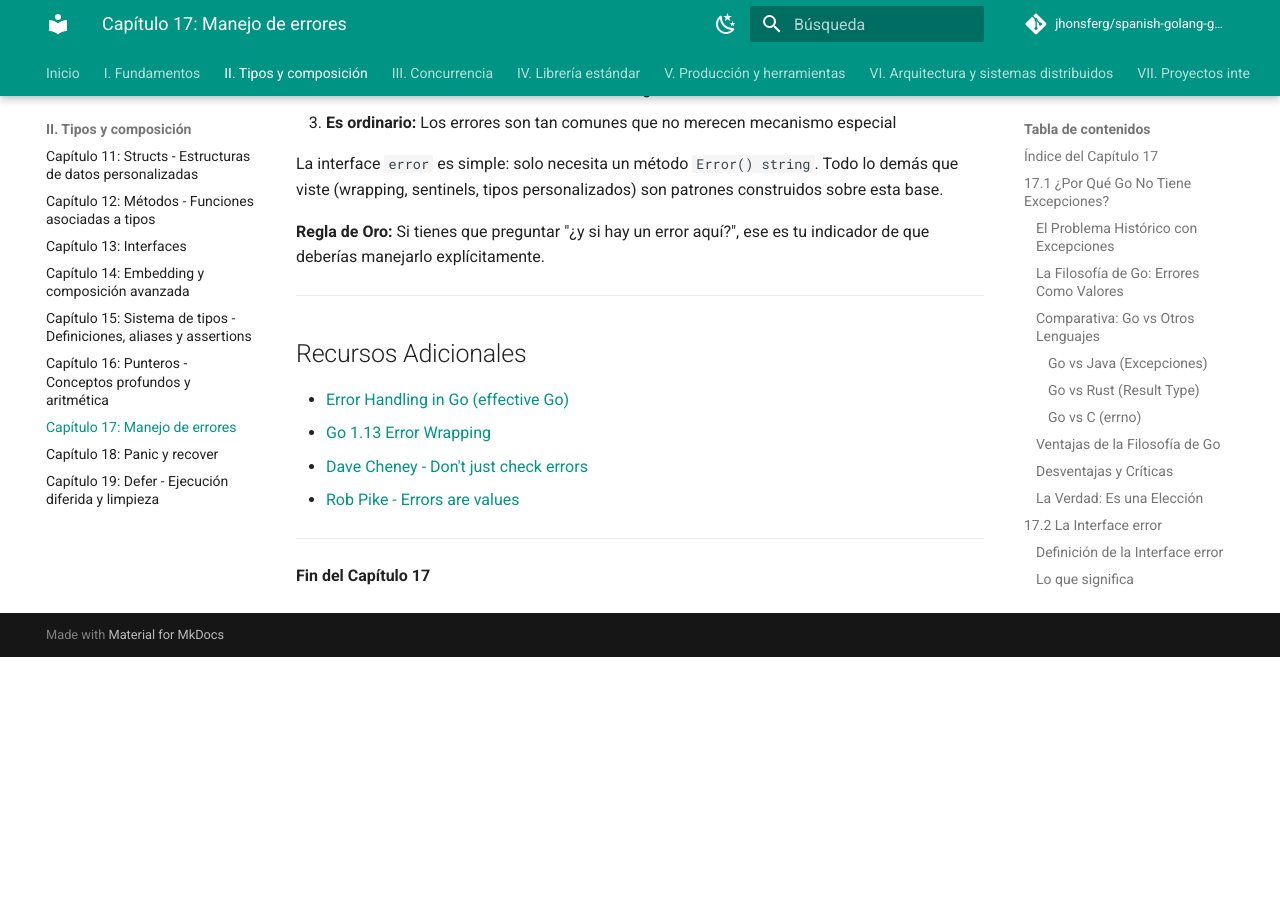
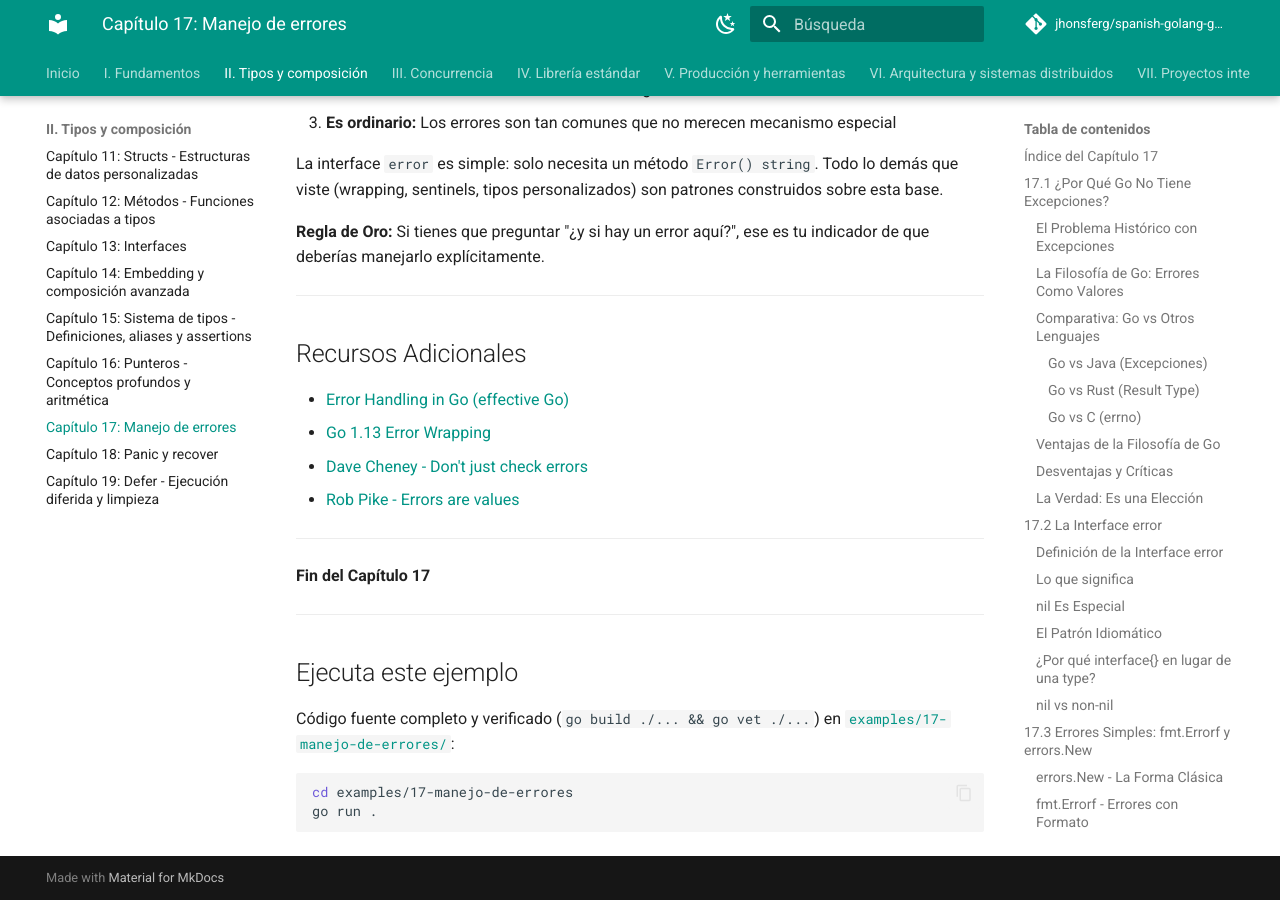
Before and after one commit to jhonsferg/spanish-golang-guide, an MkDocs documentation site: the page built from docs/02-tipos-y-composicion/17-manejo-de-errores.md, in a window 1280 px wide and 900 px high, scrolled down 44100 px. Built offline with MkDocs 1.6.1 and Material for MkDocs 9.7.7, drawn with Linux system fonts in a browser that asks for light colours; comment, search, counter and statistics services are not loaded; before the commit the page ends 44757 px from its top, so only the background shows below that.

Commit message:
docs: enlazar ejemplo ejecutable en el capítulo 17

````diff
--- a/docs/02-tipos-y-composicion/17-manejo-de-errores.md
+++ b/docs/02-tipos-y-composicion/17-manejo-de-errores.md
@@ -2308,3 +2308,15 @@
 ---
 
 **Fin del Capítulo 17**
+
+---
+
+## Ejecuta este ejemplo
+
+Código fuente completo y verificado (`go build ./... && go vet ./...`) en
+[`examples/17-manejo-de-errores/`](https://github.com/jhonsferg/spanish-golang-guide/tree/main/examples/17-manejo-de-errores):
+
+```bash
+cd examples/17-manejo-de-errores
+go run .
+```
````
